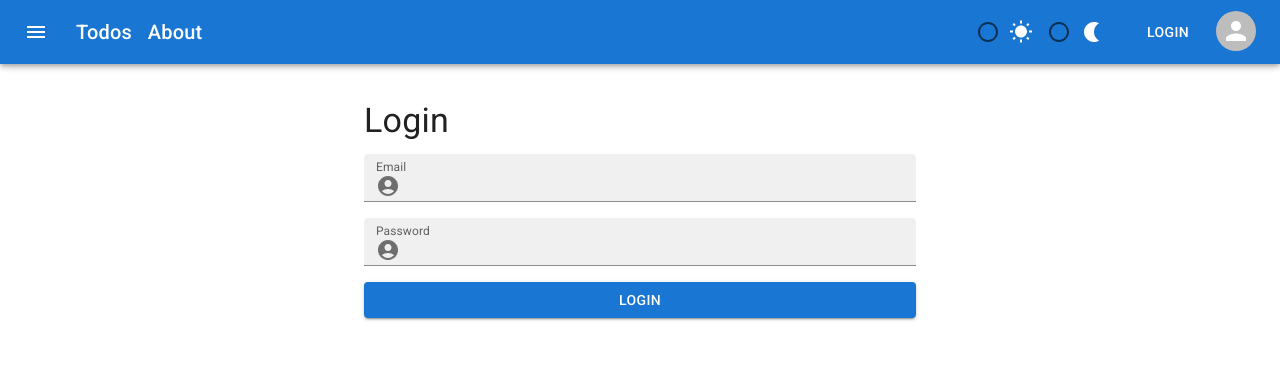
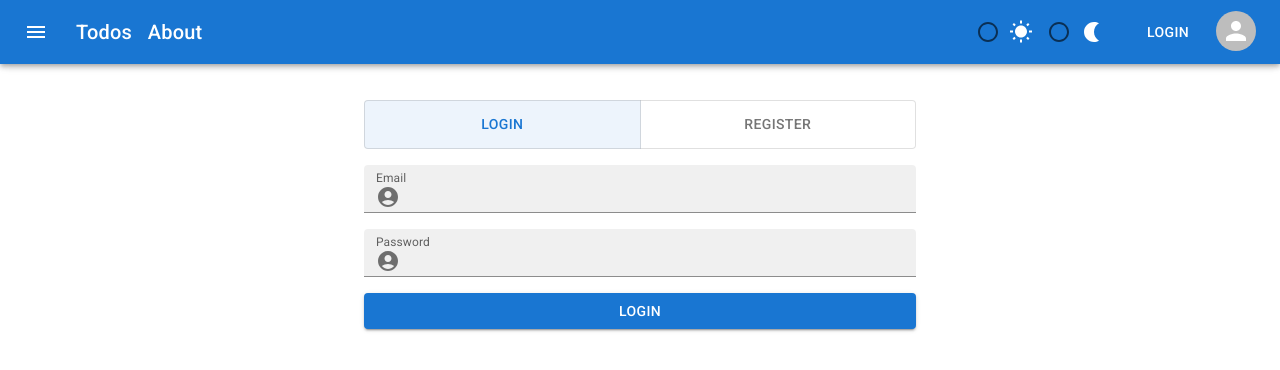
Before and after one commit to itbali/todo-react, a React (Vite) app: page / in a window 1280 px wide. Shown: the top 370 px of the page. Built offline with nearby package versions, Linux system fonts and the light colour scheme.

Commit message:
feature/login-registration-page
- add register form

```diff
--- a/src/app/App.tsx
+++ b/src/app/App.tsx
@@ -4,7 +4,8 @@ import {
 	InputAdornment,
 	Stack,
 	TextField,
-	Typography,
+	ToggleButton,
+	ToggleButtonGroup,
 } from '@mui/material';
 import { AccountCircle } from '@mui/icons-material';
 import { SyntheticEvent, useState } from 'react';
@@ -19,17 +20,20 @@ function App() {
 	const [email, setEmail] = useState('');
 	const [password, setPassword] = useState('');
 	const [loading, setLoading] = useState(false);
+	const [loginFormName, setLoginFormName] = useState('login');
 
 	const handleEmailChange = (
 		e: SyntheticEvent<HTMLTextAreaElement | HTMLInputElement>,
 	) => {
 		setEmail(e.currentTarget.value);
 	};
+
 	const handlePasswordChange = (
 		e: SyntheticEvent<HTMLTextAreaElement | HTMLInputElement>,
 	) => {
 		setPassword(e.currentTarget.value);
 	};
+
 	const handleLogin = () => {
 		console.log({ email, password });
 		setLoading(true);
@@ -37,14 +41,33 @@ function App() {
 			setLoading(false);
 		}, 2000);
 	};
+
+	const handleChange = (
+		_event: React.MouseEvent<HTMLElement>,
+		newAlignment: string,
+	) => {
+		setLoginFormName(newAlignment);
+	};
+
 	return (
 		<>
 			<AppBar />
 			<div style={{ marginTop: '100px' }} />
 			<Container maxWidth={'sm'}>
-				<Typography variant={'h4'} gutterBottom>
-					Login
-				</Typography>
+				<ToggleButtonGroup
+					color={'primary'}
+					disabled={loading}
+					value={loginFormName}
+					exclusive
+					onChange={handleChange}
+					aria-label={'Login/Register'}
+					sx={{ marginBottom: 2 }}
+					fullWidth
+				>
+					<ToggleButton value={'login'}>Login</ToggleButton>
+					<ToggleButton value={'register'}>Register</ToggleButton>
+				</ToggleButtonGroup>
+				{loginFormName === 'login' ? (
 					<Stack spacing={2}>
 						<TextField
 							type={'email'}
@@ -91,6 +114,54 @@ function App() {
 							{loading ? 'Loading...' : 'Login'}
 						</Button>
 					</Stack>
+				) : (
+					<Stack spacing={2}>
+						<TextField
+							type={'email'}
+							value={email}
+							onChange={handleEmailChange}
+							size={'small'}
+							label={'Email'}
+							disabled={loading}
+							variant={'filled'}
+							slotProps={{
+								input: {
+									startAdornment: (
+										<InputAdornment position={'start'}>
+											<AccountCircle />
+										</InputAdornment>
+									),
+								},
+							}}
+						/>
+						<TextField
+							type={'password'}
+							value={password}
+							onChange={handlePasswordChange}
+							size={'small'}
+							label={'Password'}
+							disabled={loading}
+							variant={'filled'}
+							slotProps={{
+								input: {
+									startAdornment: (
+										<InputAdornment position={'start'}>
+											<AccountCircle />
+										</InputAdornment>
+									),
+								},
+							}}
+						/>
+						<Button
+							onClick={handleLogin}
+							variant={'contained'}
+							loading={loading}
+							loadingPosition={'start'}
+						>
+							{loading ? 'Loading...' : 'Register'}
+						</Button>
+					</Stack>
+				)}
 			</Container>
 		</>
 	);
```
Lines whose indentation alone changed are shown as unchanged.
